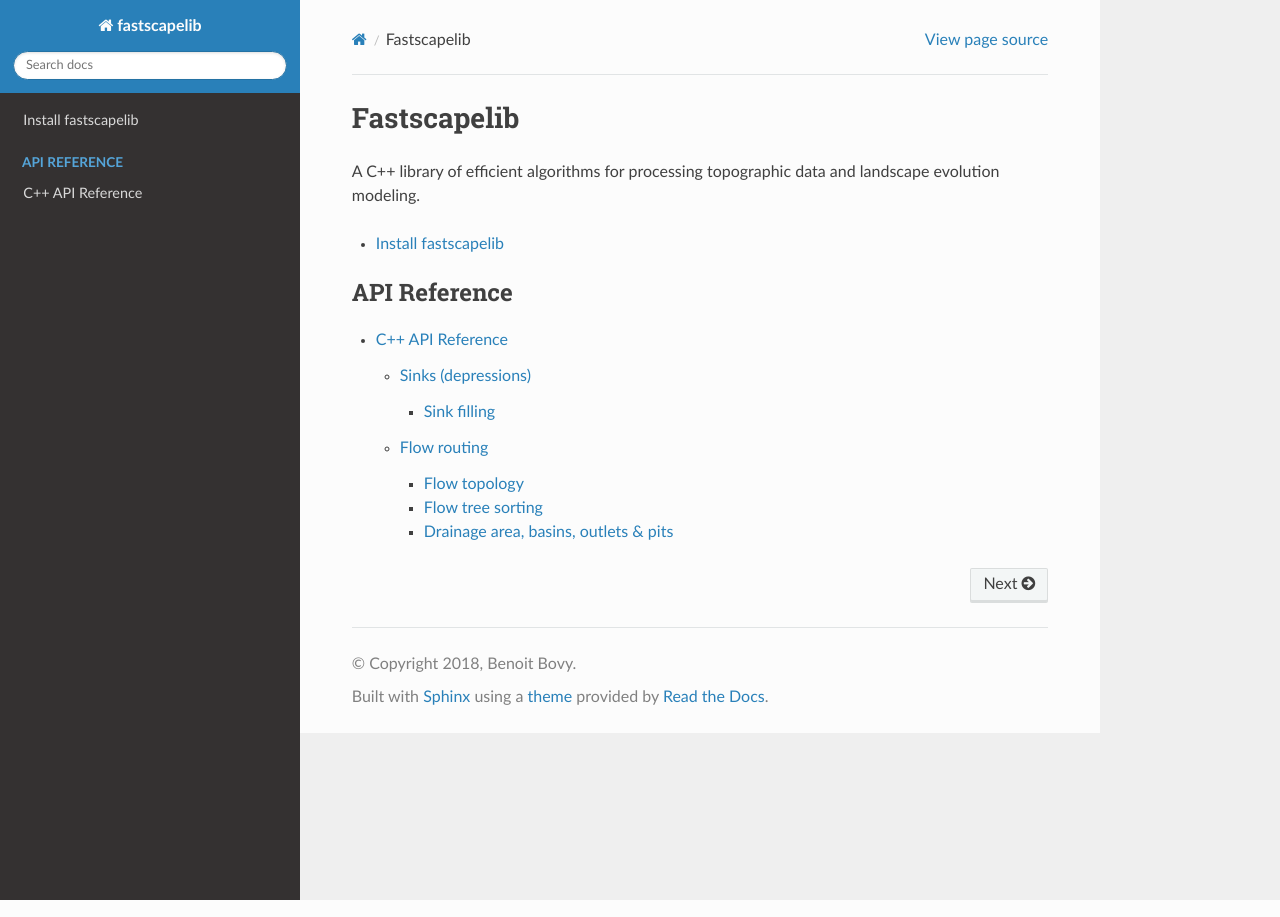
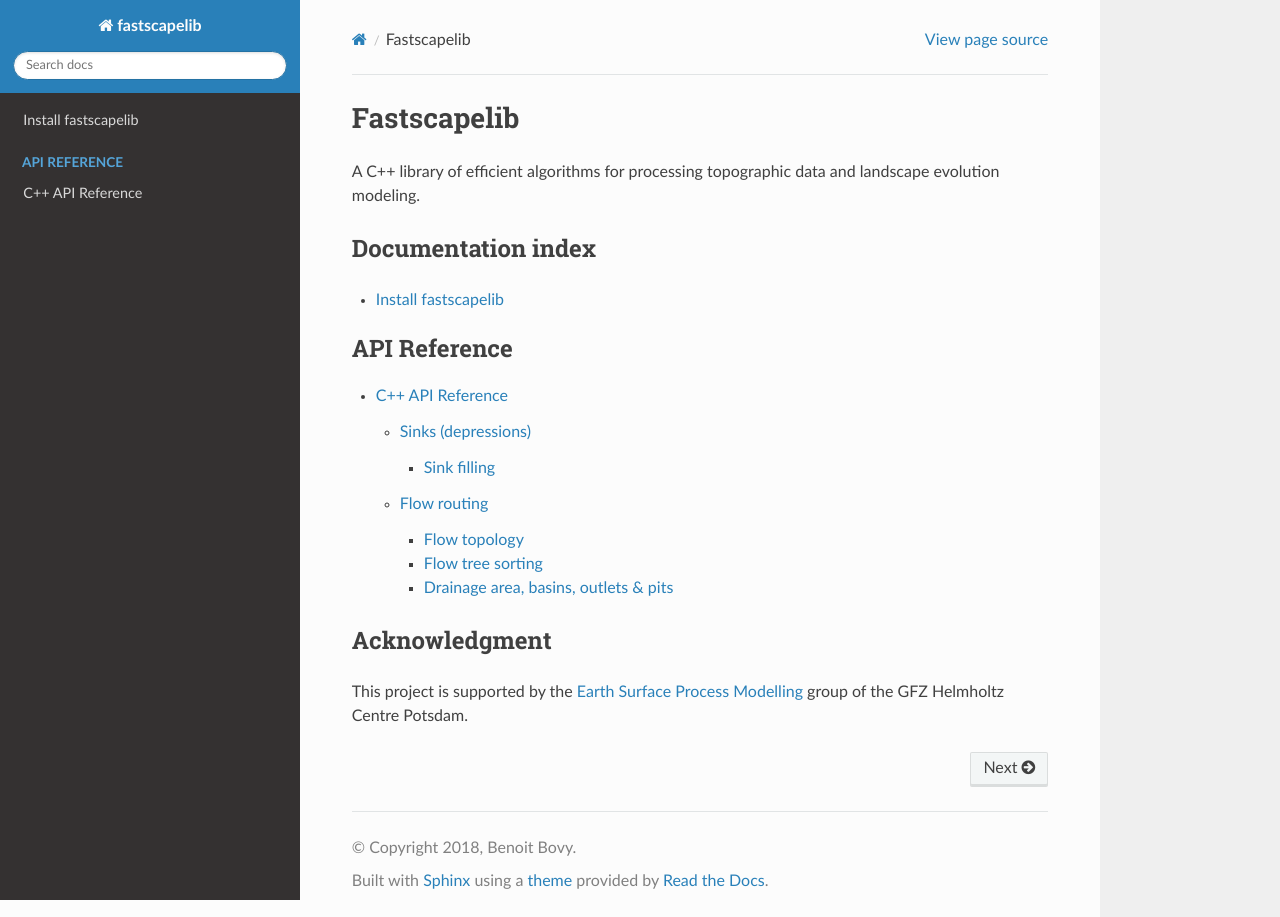
Before and after one commit to fastscape-lem/fastscapelib, a Sphinx documentation site: the page built from doc/source/index.rst, in a window 1280 px wide. Built offline with Sphinx 7.4.7 and the Read the Docs theme 2.0.0, drawn with Linux system fonts in a browser that asks for light colours.

Commit message:
update readme (doc badge + section) + add acknowledgment section

```diff
--- a/doc/source/index.rst
+++ b/doc/source/index.rst
@@ -3,6 +3,9 @@ Fastscapelib
 
 A C++ library of efficient algorithms for processing topographic data
 and landscape evolution modeling.
+
+Documentation index
+-------------------
 
 .. toctree::
    :maxdepth: 1
@@ -14,3 +17,11 @@ and landscape evolution modeling.
    :maxdepth: 3
 
    api_cpp
+
+Acknowledgment
+--------------
+
+This project is supported by the `Earth Surface Process Modelling`_
+group of the GFZ Helmholtz Centre Potsdam.
+
+.. _`Earth Surface Process Modelling`: http://www.gfz-potsdam.de/en/section/earth-surface-process-modelling/
```
Also changed, not shown: README.rst (+20 -0 lines).
